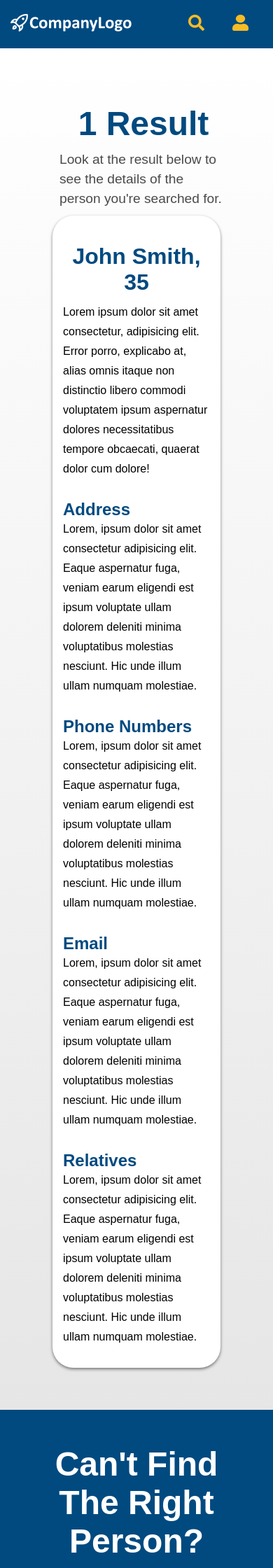
After one commit to KevinQE21/LTV_Test, a PHP site: page /result.html in a window 390 px wide. The commit adds this page. Shown: the top 2240 px of the page at 70% size. Run offline with PHP 8.4, Linux system fonts and the light colour scheme.

Commit message:
Result page responsive, index details

```diff
--- /dev/null
+++ b/Result.css
@@ -0,0 +1,524 @@
+* {
+  margin: 0;
+  padding: 0;
+  box-sizing: border-box;
+}
+
+html {
+  font-family: Arial, Helvetica, sans-serif;
+  scroll-behavior: smooth;
+}
+
+.container {
+  min-height: 100vh;
+  width: 100%;
+  display: flex;
+  align-items: center;
+  justify-content: center;
+  flex-direction: column;
+}
+
+span {
+  color: #f6bc25;
+}
+
+a {
+  text-decoration: none;
+}
+
+h1 {
+  color: #ffffff;
+  font-size: 3rem;
+  text-align: center;
+  padding: 10px;
+  font-weight: bold;
+}
+/*Section Header*/
+#header {
+  position: relative;
+  background-color: #004a80;
+  width: 100%;
+}
+
+#header .header {
+  min-height: 5vh;
+  display: flex;
+  flex-direction: column;
+  justify-content: center;
+  align-items: center;
+  max-width: 1200px;
+}
+
+#header .nav-bar {
+  display: flex;
+  align-items: center;
+  justify-content: space-between;
+  width: 100%;
+  height: 100%;
+  padding: 20px 15px;
+  max-width: 1200px;
+}
+
+#header .brand {
+  width: 50%;
+}
+
+#header .brand img {
+  width: 173px;
+  height: 25px;
+}
+
+#header .nav-list {
+  display: flex;
+  flex-direction: row;
+  max-width: 1200px;
+}
+
+#header .nav-list img {
+  width: 23px;
+  height: 23px;
+  margin: 0 20px;
+}
+/*Section Header*/
+/*Section Result*/
+#result {
+  position: relative;
+  background-image: linear-gradient(0deg, #e6e6e6 0%, #ffffff 100%);
+  width: 100%;
+}
+
+#result .result {
+  display: flex;
+  flex-direction: column;
+  justify-content: center;
+  max-width: 1200px;
+  margin: 0 auto;
+  padding: 50px;
+}
+
+/*End Section Result*/
+/*Positive Result*/
+#result .results {
+  display: flex;
+  flex-direction: column;
+  width: 100%;
+  padding: 10px 25px;
+  max-width: 1200px;
+}
+#result .result-top {
+  margin: 10px;
+  width: 100%;
+}
+
+#result .result-top h1 {
+  color: #004a80;
+}
+
+#result .result-top p {
+  font-size: 1.2rem;
+  color: #4a4a4a;
+  line-height: 28px;
+}
+
+#result .result-bottom {
+  display: flex;
+  flex-direction: column;
+  align-items: flex-start;
+  justify-content: center;
+  background-color: #ffffff;
+  box-shadow: 0 2px 4px 0 rgba(0, 0, 0, 0.5);
+  border-radius: 30px;
+  width: 100%;
+  padding: 15px;
+}
+
+#result .result-header {
+  display: flex;
+  flex-direction: column;
+  justify-content: flex-start;
+  align-items: flex-start;
+  width: 100%;
+  margin: 15px auto;
+  overflow: hidden;
+}
+
+#result .result-header h1 {
+  color: #004a80;
+  font-size: 2rem;
+}
+
+#result .result-header p {
+  font-size: 1rem;
+  line-height: 28px;
+  color: #000000;
+}
+
+#result .result-body {
+  display: flex;
+  align-items: center;
+  justify-content: center;
+  width: 100%;
+  flex-wrap: wrap;
+  max-width: 1300px;
+}
+
+#result .result-item {
+  flex-basis: 100%;
+  display: flex;
+  align-items: flex-start;
+  justify-content: center;
+  flex-direction: column;
+  overflow: hidden;
+  padding: 15px 0;
+}
+
+#result .result-item h2 {
+  color: #004a80;
+  font-size: 1.5rem;
+}
+
+#result .result-item p {
+  font-size: 1rem;
+  line-height: 28px;
+  color: #000000;
+}
+
+/*End Positive Result*/
+
+/*Negative Result*/
+#result .noResult-top {
+  margin: 120px 10px;
+  width: 100%;
+  display: flex;
+  flex-direction: column;
+  justify-content: center;
+}
+
+#result .noResult-top h1 {
+  color: #004a80;
+}
+
+#result .noResult-message p {
+  display: flex;
+  align-content: center;
+  justify-content: center;
+  font-size: 1.2rem;
+  color: #4a4a4a;
+  line-height: 28px;
+}
+/*End Negative Result*/
+
+/*Loader Section*/
+#result .loading {
+  margin: 50px auto;
+  position: relative;
+  width: 100%;
+}
+.loader {
+  font-size: 15px;
+  margin: 50px auto;
+  text-indent: -9999em;
+  width: 11em;
+  height: 11em;
+  border-radius: 50%;
+  background: #f6bc25;
+  background: -moz-linear-gradient(
+    left,
+    #f6bc25 10%,
+    rgba(246, 188, 37, 0) 42%
+  );
+  background: -webkit-linear-gradient(
+    left,
+    #f6bc25 10%,
+    rgba(246, 188, 37, 0) 42%
+  );
+  background: -o-linear-gradient(left, #f6bc25 10%, rgba(246, 188, 37, 0) 42%);
+  background: -ms-linear-gradient(left, #f6bc25 10%, rgba(246, 188, 37, 0) 42%);
+  background: linear-gradient(to right, #f6bc25 10%, rgba(246, 188, 37, 0) 42%);
+  position: relative;
+  -webkit-animation: load3 1.4s infinite linear;
+  animation: load3 1.4s infinite linear;
+  -webkit-transform: translateZ(0);
+  -ms-transform: translateZ(0);
+  transform: translateZ(0);
+}
+.loader:before {
+  width: 50%;
+  height: 50%;
+  background: #f6bc25;
+  border-radius: 100% 0 0 0;
+  position: absolute;
+  top: 0;
+  left: 0;
+  content: "";
+}
+.loader:after {
+  background: #ffffff;
+  width: 75%;
+  height: 75%;
+  border-radius: 50%;
+  content: "";
+  margin: auto;
+  position: absolute;
+  top: 0;
+  left: 0;
+  bottom: 0;
+  right: 0;
+}
+@-webkit-keyframes load3 {
+  0% {
+    -webkit-transform: rotate(0deg);
+    transform: rotate(0deg);
+  }
+  100% {
+    -webkit-transform: rotate(360deg);
+    transform: rotate(360deg);
+  }
+}
+@keyframes load3 {
+  0% {
+    -webkit-transform: rotate(0deg);
+    transform: rotate(0deg);
+  }
+  100% {
+    -webkit-transform: rotate(360deg);
+    transform: rotate(360deg);
+  }
+}
+
+#result .loader-message {
+  display: flex;
+  align-content: center;
+  justify-content: center;
+  font-size: 1.5rem;
+  font-weight: bold;
+  color: #004a80;
+  line-height: 28px;
+  margin-bottom: 10%;
+}
+/*End Loader Section*/
+
+/*Section Search*/
+#search {
+  position: relative;
+  background-color: #004a80;
+  width: 100%;
+  padding: 40px 0;
+}
+
+#search .search {
+  flex-direction: column;
+  max-width: 1500px;
+}
+
+#search .info {
+  display: flex;
+  flex-direction: column;
+  justify-content: flex-start;
+  max-width: 1200px;
+  margin: 0 auto;
+  padding: 0 50px;
+}
+
+#search .subTitle {
+  color: #ffffff;
+  text-align: center;
+  padding: 10px;
+  font-size: 1.5rem;
+  padding-bottom: 8px;
+}
+
+#search .form {
+  justify-content: flex-start;
+  max-width: 1300px;
+  width: 100%;
+  margin: 0 auto;
+  padding: 20px 50px;
+}
+
+#search .form-info input {
+  width: 100%;
+  height: 50px;
+  border-radius: 3px;
+  border-style: none;
+  background: #ffffff;
+  box-shadow: inset 0 -1px 4px 0 rgba(0, 0, 0, 20);
+  margin-bottom: 10px;
+}
+
+#search .form-info input::placeholder {
+  font-weight: 800;
+  padding: 18px;
+  color: #9b9b9b;
+  letter-spacing: 2px;
+  line-height: 18px;
+}
+
+#search .form-info button {
+  display: inline-block;
+  width: 100%;
+  height: 50px;
+  cursor: pointer;
+  border-radius: 6px;
+  border-style: none;
+  background-image: linear-gradient(225deg, #f2da56 0%, #f6bc25 100%);
+  color: #004a80;
+  font-weight: bold;
+  letter-spacing: 0.93px;
+  font-size: 22px;
+  text-align: center;
+  box-shadow: 0 3px #a6953b, inset 0 1px 0 0 #ffffff;
+  z-index: 0;
+}
+
+#search .submit:active:hover {
+  background-image: linear-gradient(225deg, #f6bc25 100%, #f2da56 0%);
+  border-style: none;
+}
+
+#search .submit:hover {
+  background-image: linear-gradient(225deg, #f6bc25 0%, #f2da56 0%);
+}
+
+#search .advice {
+  display: flex;
+  flex-direction: row;
+  width: 100%;
+  max-width: 1200px;
+  margin-bottom: 40px;
+  margin: 0 auto;
+  padding: 20px 50px;
+}
+
+#search .advice img {
+  width: 15px;
+  height: 19px;
+  margin-right: 10px;
+}
+
+#search .advice p {
+  font-size: 1.2rem;
+}
+/*End Section Search*/
+/*Footer Section*/
+#footer {
+  position: relative;
+  left: 0;
+  top: 0;
+  width: 100%;
+  height: auto;
+}
+
+#footer .info-footer {
+  display: flex;
+  flex-direction: column;
+  justify-content: center;
+  align-content: center;
+  margin: 15px;
+  max-width: 1200px;
+}
+
+#footer .footer-info {
+  display: flex;
+  margin: 15px;
+  line-height: 20px;
+  color: #999999;
+  align-content: center;
+  justify-content: center;
+}
+
+#footer .terms {
+  display: flex;
+  justify-content: center;
+  align-content: center;
+  color: #004a80;
+  font-weight: bold;
+  margin: 20px;
+}
+
+/*End Footer Section*/
+/*Media Query for tablet*/
+@media only screen and (min-width: 768px) {
+  /*Header Section*/
+
+  /*End Header Section*/
+  /*Search Section*/
+  #search {
+    padding: 63px 0;
+  }
+
+  #search .title {
+    font-size: 6rem;
+  }
+  #search .form .form-info {
+    flex-direction: row;
+    justify-content: center;
+    align-content: center;
+  }
+
+  #search .form-info input {
+    width: 70%;
+    margin-right: 20px;
+  }
+
+  #search .form-info button {
+    width: 20%;
+  }
+
+  #search .advice {
+    width: 100%;
+  }
+
+  /*End Search Section*/
+
+  /*Negative Result Section*/
+  #result .noResult-header h1 {
+    font-size: 4rem;
+  }
+
+  #result .noResult-message p {
+    font-size: 1.5rem;
+  }
+  /*End Negative Result Section*/
+
+  /*Positive Result Section*/
+  #result .result-bottom {
+    padding: 50px;
+  }
+  #result .result-body .result-item {
+    flex-basis: 45%;
+    margin: 2.5%;
+  }
+  /*End Positive Result Section*/
+
+  /*Footer Section*/
+  #footer .info-footer {
+    flex-direction: row;
+    justify-content: center;
+    align-content: center;
+  }
+
+  #footer .footer-info {
+    width: 80%;
+  }
+
+  #footer .terms {
+    justify-content: flex-end;
+    width: 20%;
+  }
+  /*End Footer Section*/
+}
+/*End Media Query for tablet*/
+/*Media Query for desktop*/
+@media only screen and (min-width: 1200px) {
+  #header {
+    display: flex;
+    justify-content: center;
+  }
+
+  #footer {
+    display: flex;
+    justify-content: center;
+  }
+}
+/*End Media Query for desktop*/
--- /dev/null
+++ b/result.html
@@ -0,0 +1,143 @@
+<!DOCTYPE html>
+<html lang="en">
+  <head>
+    <meta charset="UTF-8" />
+    <meta http-equiv="X-UA-Compatible" content="IE=edge" />
+    <meta name="viewport" content="width=device-width, initial-scale=1.0" />
+    <link rel="stylesheet" href="./Result.css" />
+    <title>Document</title>
+  </head>
+  <body>
+    <!--Section Header-->
+    <section id="header">
+      <div class="header container">
+        <div class="nav-bar">
+          <div class="brand">
+            <a href="index.html">
+              <img src="./PNGs/Logo@2x.png" alt="CompanyLogo" />
+            </a>
+          </div>
+          <div class="nav-list">
+            <div class="search">
+              <a href="#">
+                <img src="./PNGs/icn_search@2x.png" alt="" />
+              </a>
+            </div>
+            <div class="acount">
+              <a href="#">
+                <img src="./PNGs/icn_person@2x.png" alt="" />
+              </a>
+            </div>
+          </div>
+        </div>
+      </div>
+    </section>
+    <!--End Section Header-->
+    <!--Result Section-->
+    <section id="result">
+      <div class="result">
+        <div class="results">
+          <div class="result-top">
+            <h1>1 Result</h1>
+            <p>
+              Look at the result below to see the details of the person you're
+              searched for.
+            </p>
+          </div>
+          <div class="result-bottom">
+            <div class="result-header">
+              <h1>John Smith, 35</h1>
+              <p>
+                Lorem ipsum dolor sit amet consectetur, adipisicing elit. Error
+                porro, explicabo at, alias omnis itaque non distinctio libero
+                commodi voluptatem ipsum aspernatur dolores necessitatibus
+                tempore obcaecati, quaerat dolor cum dolore!
+              </p>
+            </div>
+            <div class="result-body">
+              <div class="result-item">
+                <h2>Address</h2>
+                <p>
+                  Lorem, ipsum dolor sit amet consectetur adipisicing elit.
+                  Eaque aspernatur fuga, veniam earum eligendi est ipsum
+                  voluptate ullam dolorem deleniti minima voluptatibus molestias
+                  nesciunt. Hic unde illum ullam numquam molestiae.
+                </p>
+              </div>
+              <div class="result-item">
+                <h2>Phone Numbers</h2>
+                <p>
+                  Lorem, ipsum dolor sit amet consectetur adipisicing elit.
+                  Eaque aspernatur fuga, veniam earum eligendi est ipsum
+                  voluptate ullam dolorem deleniti minima voluptatibus molestias
+                  nesciunt. Hic unde illum ullam numquam molestiae.
+                </p>
+              </div>
+              <div class="result-item">
+                <h2>Email</h2>
+                <p>
+                  Lorem, ipsum dolor sit amet consectetur adipisicing elit.
+                  Eaque aspernatur fuga, veniam earum eligendi est ipsum
+                  voluptate ullam dolorem deleniti minima voluptatibus molestias
+                  nesciunt. Hic unde illum ullam numquam molestiae.
+                </p>
+              </div>
+
+              <div class="result-item">
+                <h2>Relatives</h2>
+                <p>
+                  Lorem, ipsum dolor sit amet consectetur adipisicing elit.
+                  Eaque aspernatur fuga, veniam earum eligendi est ipsum
+                  voluptate ullam dolorem deleniti minima voluptatibus molestias
+                  nesciunt. Hic unde illum ullam numquam molestiae.
+                </p>
+              </div>
+            </div>
+          </div>
+        </div>
+      </div>
+    </section>
+    <!--End Result Section-->
+    <!--Search Section-->
+    <section id="search">
+      <div class="search">
+        <div class="info">
+          <div class="title">
+            <h1>Can't Find The Right Person?</h1>
+          </div>
+          <div class="subTitle">
+            <p><span>Try Again </span>- Make a new search</p>
+          </div>
+        </div>
+        <div class="form">
+          <div class="form-info">
+            <form action="">
+              <input type="email" id="email" placeholder="EMAIL" required />
+              <button class="submit">GO!</button>
+            </form>
+          </div>
+        </div>
+        <div class="advice">
+          <img src="./PNGs/lock@2x.png" alt="" />
+          <p><span>Enter Any Email Address. They won't be notified</span></p>
+        </div>
+      </div>
+    </section>
+    <!--End Search Section-->
+    <!--Footer-->
+    <section id="footer">
+      <div class="footer">
+        <div class="info-footer">
+          <p class="footer-info">
+            Lorem ipsum dolor sit amet consectetur, adipisicing elit. Qui ea
+            voluptates dolor voluptatem eius sit similique numquam blanditiis
+            officia ipsa atque suscipit laudantium veniam, esse mollitia
+            perspiciatis ad explicabo voluptas.
+          </p>
+          <p class="terms">Terms | Privacy</p>
+        </div>
+      </div>
+    </section>
+    <!--End Footer-->
+  </body>
+</html>
```
Also changed, not shown: index.html (+4 -3 lines), style.css (+6 -6 lines).
